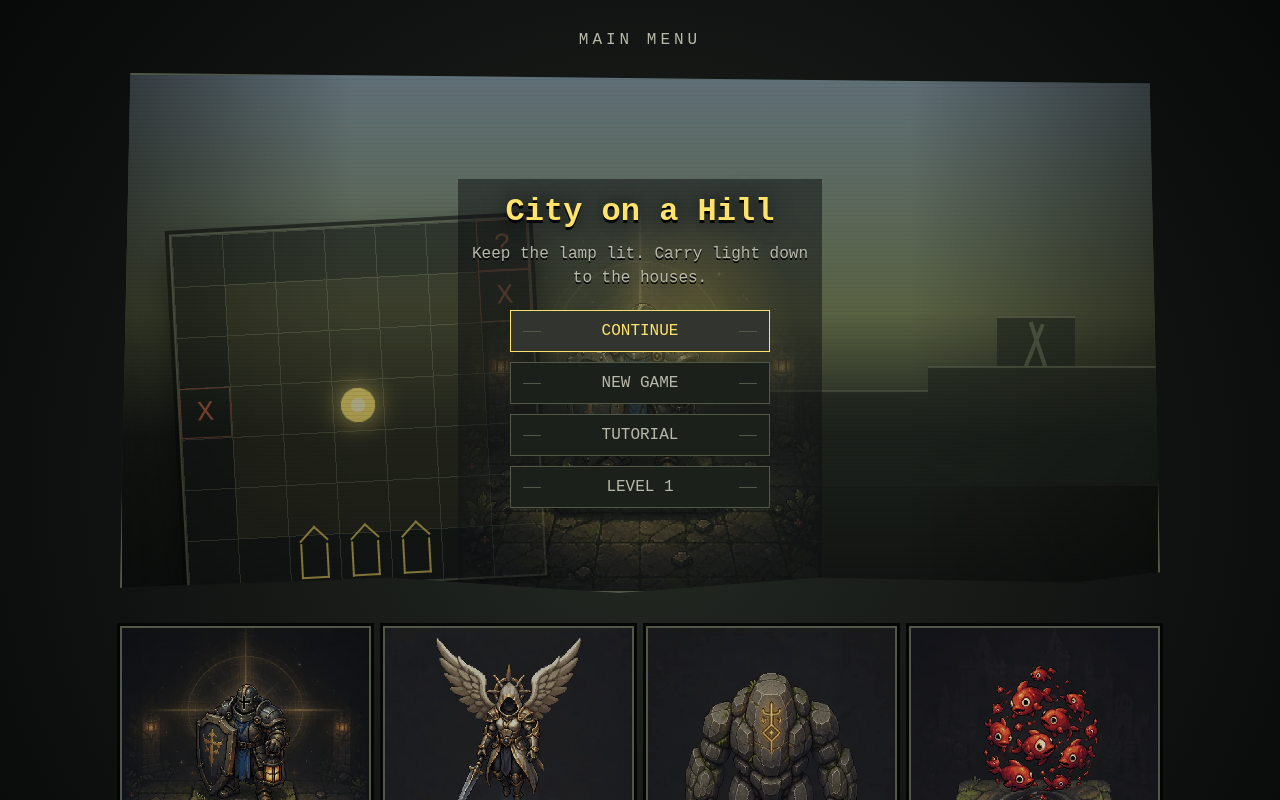
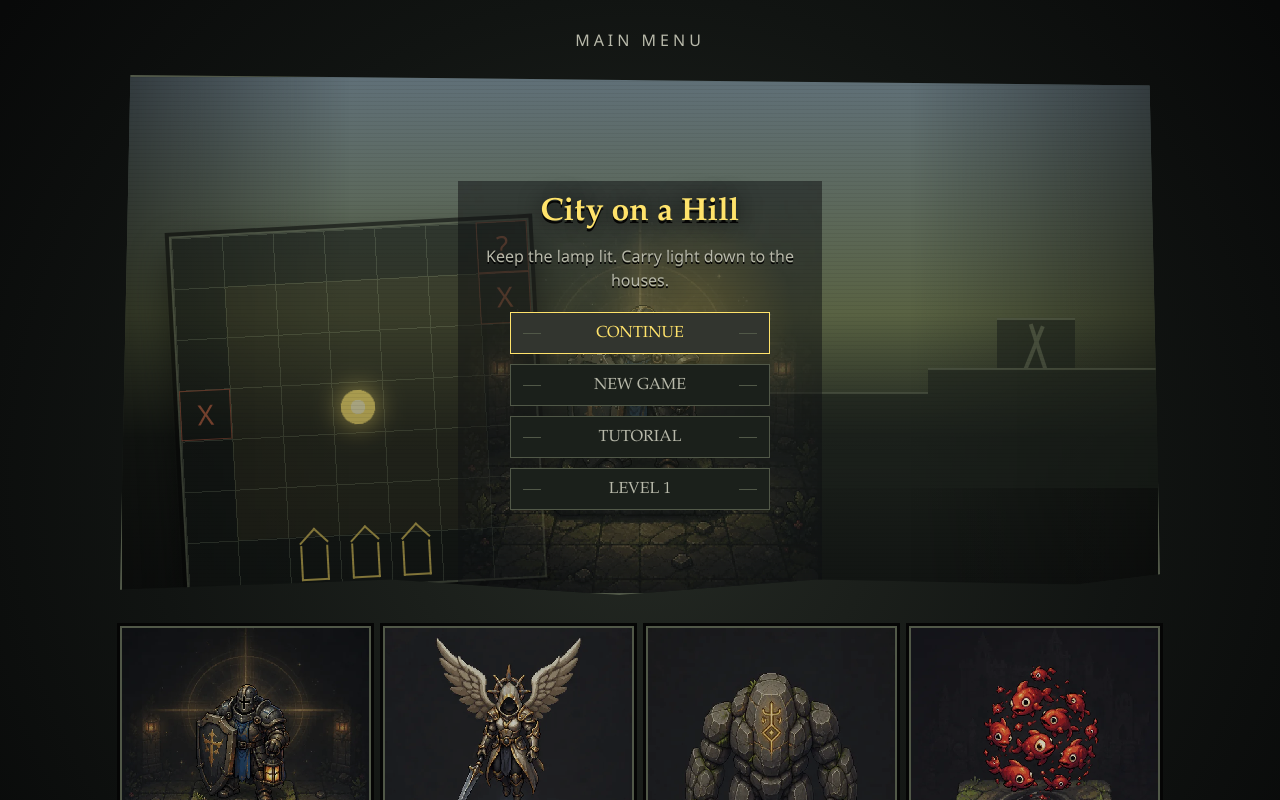
Before and after one commit to NipuniThakshila2000/city-on-a-hill, a React (Vite) app: page / in a window 1280 px wide. Shown: the top 800 px of the page. Built offline with nearby package versions, Linux system fonts and the light colour scheme.

Commit message:
Refine game typography

```diff
--- a/src/styles/global.css
+++ b/src/styles/global.css
@@ -1,5 +1,11 @@
 * {
   box-sizing: border-box;
+}
+
+:root {
+  --font-title: "Cinzel", "Palatino Linotype", "Book Antiqua", Palatino, Georgia, serif;
+  --font-body: "Aptos", "Segoe UI", Candara, Calibri, Arial, sans-serif;
+  --font-console: "Cascadia Mono", "SFMono-Regular", Consolas, "Liberation Mono", monospace;
 }
 
 html,
@@ -12,15 +18,26 @@ body {
   margin: 0;
   background: var(--c-ink);
   color: var(--c-grey-2);
-  font-family: "Courier New", monospace;
+  font-family: var(--font-body);
   font-size: 16px;
   image-rendering: pixelated;
-  -webkit-font-smoothing: none;
+  -webkit-font-smoothing: antialiased;
+  text-rendering: geometricPrecision;
 }
 
 button,
 select {
   font: inherit;
+}
+
+h1,
+h2,
+h3,
+button,
+select,
+.game-label {
+  font-family: var(--font-title);
+  letter-spacing: 0;
 }
 
 button:focus-visible,
--- a/src/ui/ActivityConsole.module.css
+++ b/src/ui/ActivityConsole.module.css
@@ -4,7 +4,7 @@
   border: 1px solid var(--c-grid-2);
   background: #10120e;
   color: var(--c-grey-2);
-  font-family: ui-monospace, SFMono-Regular, Consolas, "Liberation Mono", monospace;
+  font-family: var(--font-console);
 }
 
 .console header {
--- a/src/ui/VerseCheckModal.module.css
+++ b/src/ui/VerseCheckModal.module.css
@@ -20,7 +20,7 @@
 .panel header p {
   margin: 0;
   color: var(--c-yellow);
-  font-family: ui-monospace, SFMono-Regular, Consolas, "Liberation Mono", monospace;
+  font-family: var(--font-console);
 }
 
 .panel h2 {
```
